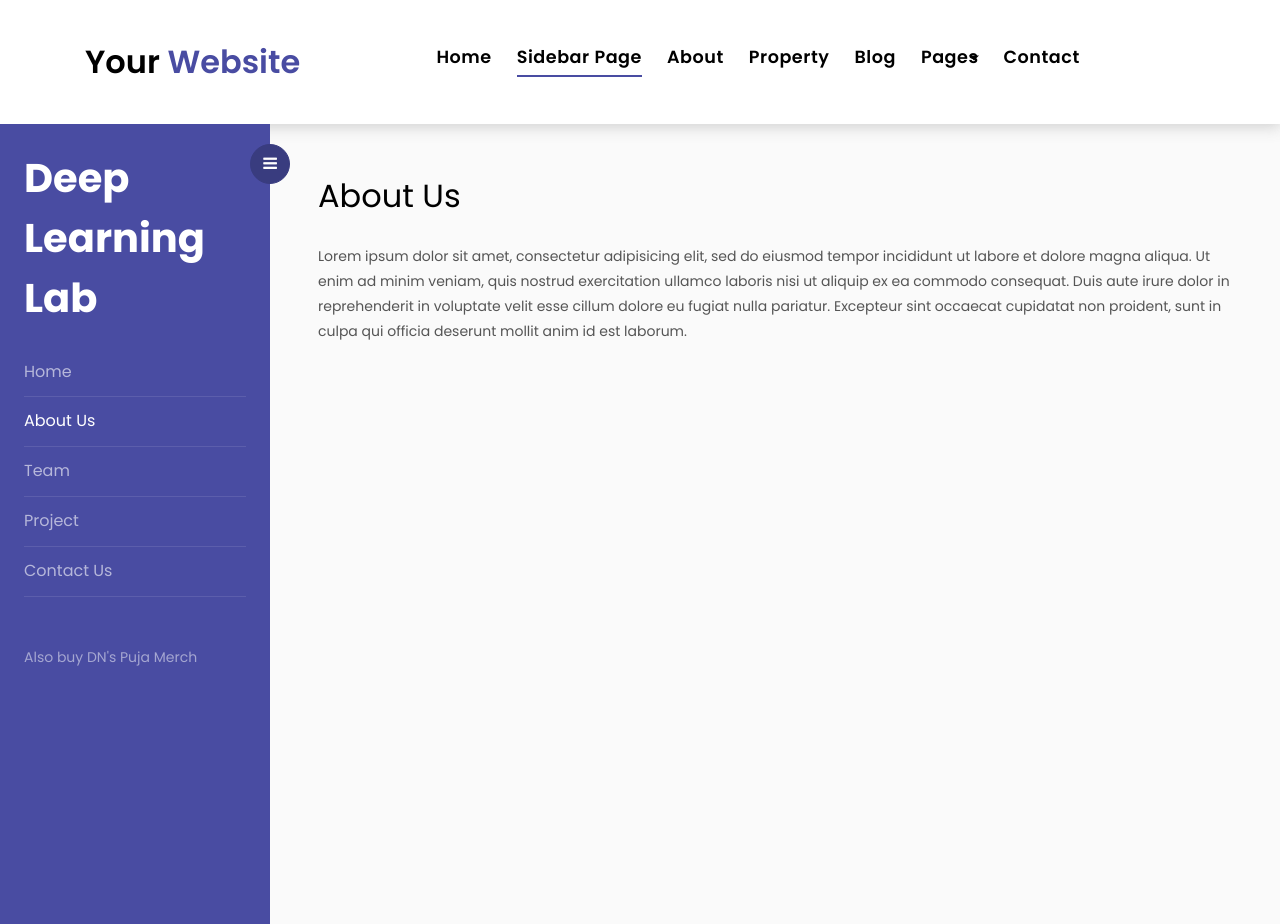
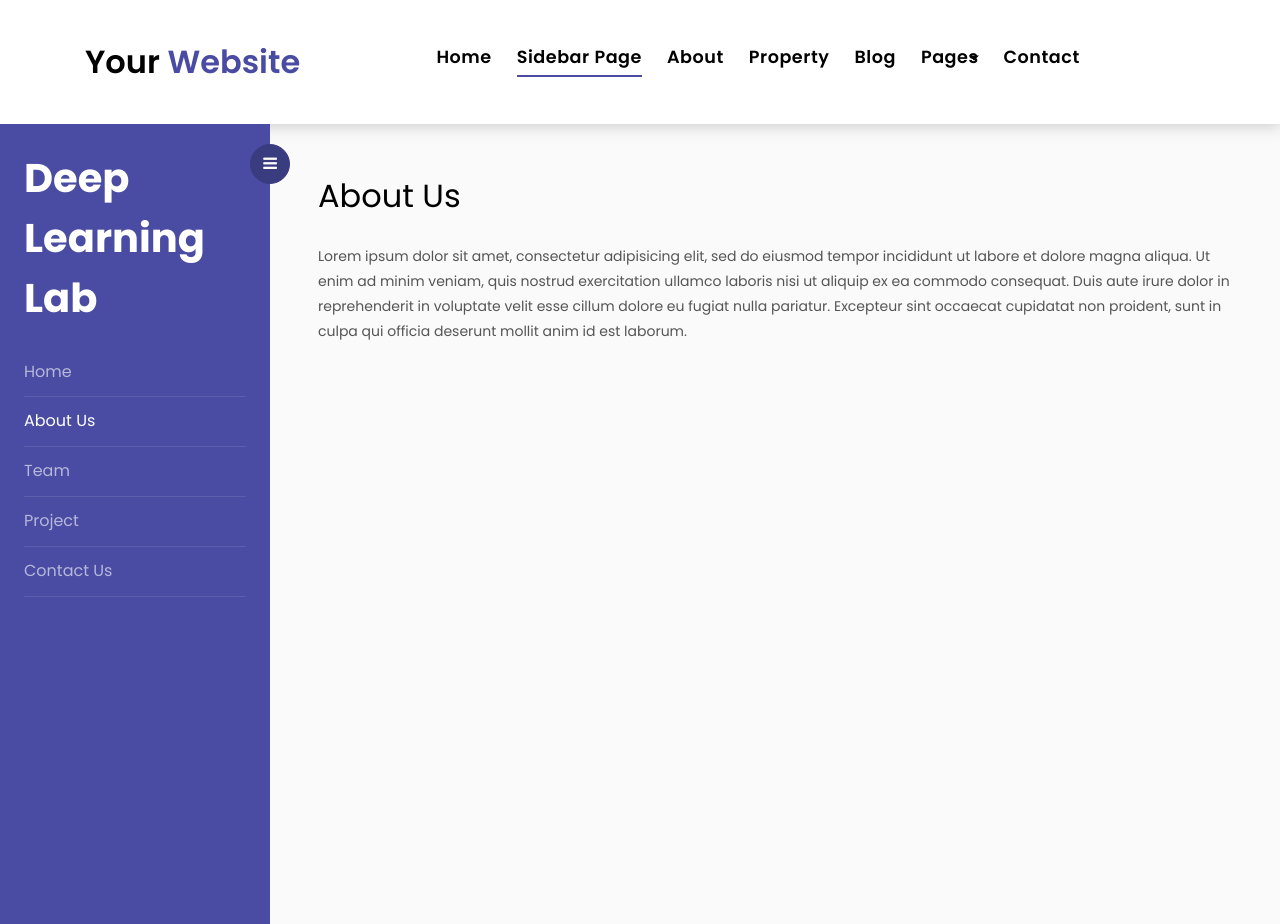
Before and after one commit to shrimoyeeghosh/DLLabwebsite, a plain HTML site: page sidebarabout.html in a window 1280 px wide. Drawn offline with nearby package versions, Linux system fonts and the light colour scheme.

Commit message:
Changes made

```diff
--- a/sidebarabout.html
+++ b/sidebarabout.html
@@ -88,7 +88,6 @@
 
 
 	        <div class="footer">
-	        	<p>Also buy DN's Puja Merch</p>
 	        </div>
 
 	      </div>
```
Also changed, not shown: sidebarcontact.html (+0 -1 lines), sidebarproject.html (+0 -1 lines), sidebarteam.html (+0 -1 lines).
